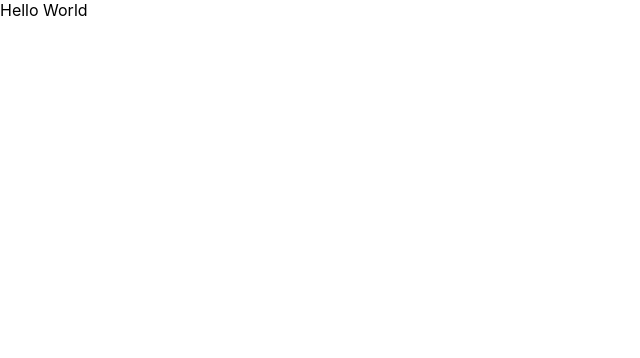
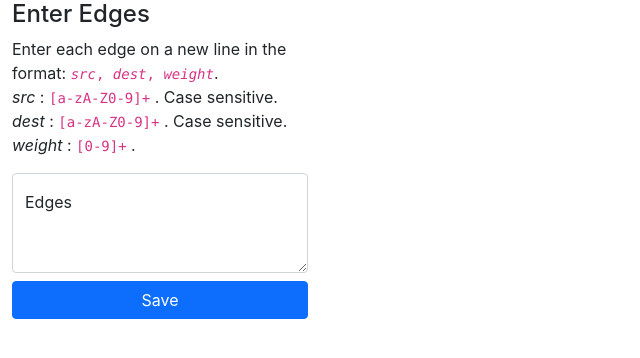
Before and after one commit to shashwatrathod/bellman-ford-visualizer, a React (Create React App) app: page / in a window 1280 px wide. Shown: the top 358 px of the page, without its empty margins (0-640 px from the left). Built offline with nearby package versions, Linux system fonts and the light colour scheme.

Commit message:
component for adding edges

```diff
--- a/public/index.html
+++ b/public/index.html
@@ -7,6 +7,8 @@
     <meta name="theme-color" content="#000000" />
     <link rel="apple-touch-icon" href="%PUBLIC_URL%/logo192.png" />
     <link rel="manifest" href="%PUBLIC_URL%/manifest.json" />
+    <!-- CSS only -->
+    <link href="https://cdn.jsdelivr.net/npm/bootstrap@5.1.3/dist/css/bootstrap.min.css" rel="stylesheet" integrity="sha384-1BmE4kWBq78iYhFldvKuhfTAU6auU8tT94WrHftjDbrCEXSU1oBoqyl2QvZ6jIW3" crossorigin="anonymous">
     <title>Bellman Ford Visualizer</title>
   </head>
   <body>
--- a/src/App.js
+++ b/src/App.js
@@ -1,5 +1,15 @@
+import GraphInput from "./components/graph-input/GraphInput";
+
 function App() {
-  return <div>Hello World</div>;
+  return (
+    <div className="container-fluid">
+      <div className="row">
+        <div className="col-3">
+          <GraphInput />
+        </div>
+      </div>
+    </div>
+  );
 }
 
 export default App;
--- /dev/null
+++ b/src/components/graph-input/GraphInput.jsx
@@ -0,0 +1,83 @@
+import React, { useState } from "react";
+
+const GraphInput = () => {
+  const [edgesText, setEdgesText] = useState("");
+
+  const nodeNameValid = (nodeName) => {
+    const regex = /[a-zA-Z0-9]+/gm;
+    return regex.test(nodeName);
+  };
+
+  const edgeWeightValid = (edgeWeight) => {
+    const regex = /^-?[0-9]+/gm;
+    return regex.test(edgeWeight);
+  };
+
+  const onSaveClick = () => {
+    const edgesLine = edgesText.split("\n");
+    const edges = [];
+
+    edgesLine.forEach((line) => {
+      const components = line.split(",");
+      if (components.length !== 3) {
+        // Throw some error
+      }
+
+      let src = components[0].trim();
+      let dest = components[1].trim();
+      let weight = components[2].trim();
+
+      if (
+        nodeNameValid(src) &&
+        nodeNameValid(dest) &&
+        edgeWeightValid(weight)
+      ) {
+        edges.push({
+          src,
+          dest,
+          weight: parseInt(weight),
+        });
+      } else {
+        // Throw some error
+      }
+    });
+
+    console.log(edges);
+  };
+
+  return (
+    <div>
+      <h4>Enter Edges</h4>
+      <p>
+        Enter each edge on a new line in the format:{" "}
+        <code>
+          <var>src</var>, <var>dest</var>, <var>weight</var>
+        </code>
+        . <br />
+        <var>src</var> : <code>[a-zA-Z0-9]+</code> . Case sensitive. <br />
+        <var>dest</var> : <code>[a-zA-Z0-9]+</code> . Case sensitive. <br />
+        <var>weight</var> : <code>[0-9]+</code> .
+      </p>
+      <div className="form-floating">
+        <textarea
+          className="form-control fs-4"
+          placeholder="Leave a comment here"
+          id="graph-edges-input"
+          value={edgesText}
+          onChange={(e) => {
+            setEdgesText(e.target.value);
+          }}
+          style={{ height: "100px" }}
+        ></textarea>
+        <label htmlFor="graph-edges-input">Edges</label>
+      </div>
+      <div className="d-grid my-2">
+        <button className="btn btn-primary" type="button" onClick={onSaveClick}>
+          Save
+        </button>
+      </div>
+    </div>
+  );
+};
+
+export default GraphInput;
--- a/src/index.css
+++ b/src/index.css
@@ -1,10 +1,12 @@
 body {
   margin: 0;
+  padding: 0;
   font-family: -apple-system, BlinkMacSystemFont, 'Segoe UI', 'Roboto', 'Oxygen',
     'Ubuntu', 'Cantarell', 'Fira Sans', 'Droid Sans', 'Helvetica Neue',
     sans-serif;
   -webkit-font-smoothing: antialiased;
   -moz-osx-font-smoothing: grayscale;
+  box-sizing: border-box;
 }
 
 code {
```
